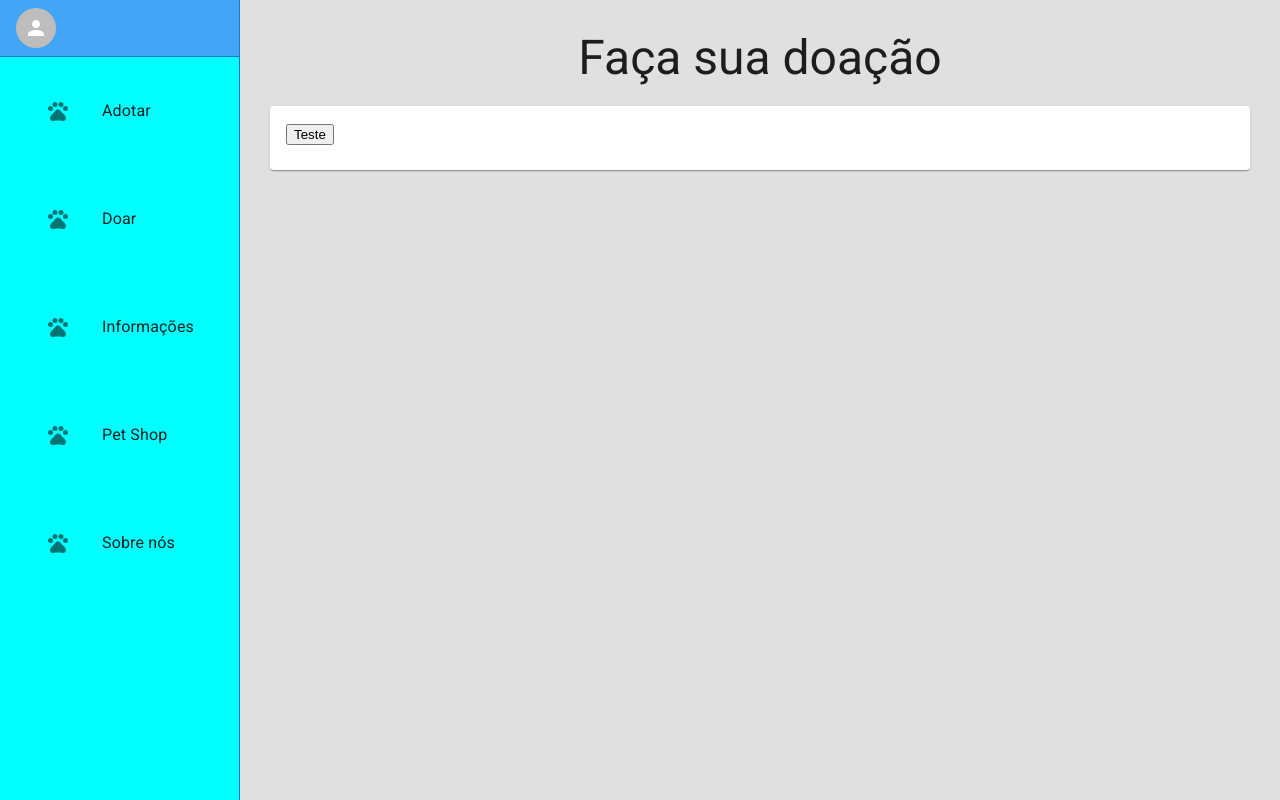
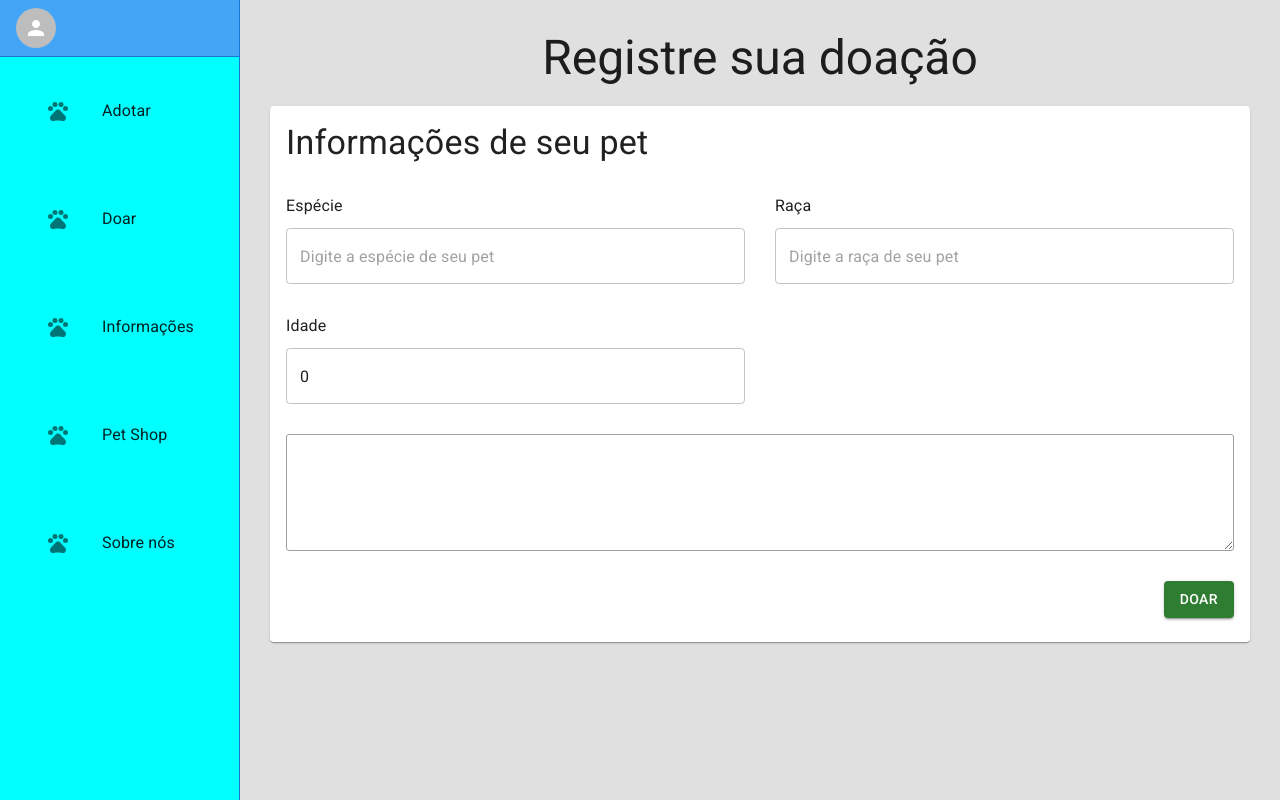
Before and after one commit to NicolasJardin/petway, a React (Create React App) app: page /pets/donation in a window 1280 px wide. Built offline with nearby package versions, Linux system fonts and the light colour scheme; no server answers.

Commit message:
Para fazer edit e add de pets

```diff
--- /dev/null
+++ b/src/modules/inputs/TextArea/TextArea.tsx
@@ -0,0 +1,19 @@
+import { TextareaAutosize, styled } from '@mui/material'
+
+const TextArea = styled(TextareaAutosize, { name: 'TextArea' })(({ theme }) => ({
+  padding: 20,
+  borderColor: theme.palette.grey[500],
+  borderRadius: 3,
+  resize: 'vertical',
+
+  '&:hover': {
+    borderColor: theme.palette.common.black
+  },
+
+  '&:focus': {
+    borderColor: theme.palette.primary.dark,
+    outline: theme.palette.primary.dark
+  }
+}))
+
+export default TextArea
--- /dev/null
+++ b/src/modules/inputs/TextArea/index.ts
@@ -0,0 +1 @@
+export { default } from './TextArea'
--- /dev/null
+++ b/src/modules/presentational/FormLabel/FormLabel.tsx
@@ -0,0 +1,22 @@
+import { FormLabelContainer } from './Styles'
+import { ComponentType } from 'react'
+import { Typography, TypographyProps } from '@mui/material'
+
+type FormLabelProps = {
+  text: string
+  typographyProps?: TypographyProps
+}
+
+const FormLabel: ComponentType<FormLabelProps> = ({ text, typographyProps, children }) => {
+  return (
+    <FormLabelContainer>
+      <Typography variant="body1" {...typographyProps}>
+        {text}
+      </Typography>
+
+      {children}
+    </FormLabelContainer>
+  )
+}
+
+export default FormLabel
--- /dev/null
+++ b/src/modules/presentational/FormLabel/Styles.ts
@@ -0,0 +1,7 @@
+import { styled } from '@mui/material'
+
+export const FormLabelContainer = styled('div')({
+  display: 'flex',
+  flexDirection: 'column',
+  gap: 10
+})
--- /dev/null
+++ b/src/modules/presentational/FormLabel/index.ts
@@ -0,0 +1 @@
+export { default } from './FormLabel'
--- a/src/views/pets/Adoption/Adoption.tsx
+++ b/src/views/pets/Adoption/Adoption.tsx
@@ -1,4 +1,4 @@
-import { Comment, Delete } from '@mui/icons-material'
+import { Comment, Delete, Edit } from '@mui/icons-material'
 import {
   Avatar,
   Card,
@@ -19,6 +19,8 @@ import { Fragment, useCallback, useEffect, useState } from 'react'
 import toast from 'react-hot-toast'
 import { useNavigate } from 'react-router-dom'
 import { Pet } from 'types/Pet'
+import { petRoute } from '../../../routes/petRoute'
+import { ActionsContainer } from './Styles'
 
 const Adoption = () => {
   const database = getDatabase()
@@ -76,7 +78,6 @@ const Adoption = () => {
 
     onValue(petsRef, data => {
       const pets: FirebasePets = data.val()
-      console.log({ pets })
 
       const parsedPets: Pet[] = Object.entries(pets).map(([key, value]) => {
         return {
@@ -116,20 +117,34 @@ const Adoption = () => {
                     <ListItem
                       alignItems="flex-start"
                       secondaryAction={
-                        <Fragment>
+                        <ActionsContainer>
                           <IconButton edge="end" aria-label="comments">
                             <Comment />
                           </IconButton>
                           {user?.id === pet.user.id && (
+                            <Fragment>
                               <IconButton
                                 edge="end"
-                              aria-label="comments"
+                                aria-label="edit"
+                                onClick={() =>
+                                  navigate(`${petRoute.items.donation.path}`, {
+                                    state: { pet }
+                                  })
+                                }
+                              >
+                                <Edit />
+                              </IconButton>
+
+                              <IconButton
+                                edge="end"
+                                aria-label="delete"
                                 onClick={() => openDialog(petRef)}
                               >
                                 <Delete />
                               </IconButton>
+                            </Fragment>
                           )}
-                        </Fragment>
+                        </ActionsContainer>
                       }
                     >
                       <ListItemAvatar>
--- a/src/views/pets/Adoption/Styles.ts
+++ b/src/views/pets/Adoption/Styles.ts
@@ -1,7 +1,8 @@
-import { Divider, ListItem, styled } from '@mui/material'
+import { Divider, styled } from '@mui/material'
 
-export const MainContainer = styled('div', { name: 'MainContainer' })({
-  // padding: 0
+export const ActionsContainer = styled('div', { name: 'ActionsContainer' })({
+  gap: 20,
+  display: 'flex'
 })
 
 export const UserInfoDivider = styled(Divider, { name: 'UserInfoDivider' })({
--- a/src/views/pets/Donation/Donation.tsx
+++ b/src/views/pets/Donation/Donation.tsx
@@ -1,34 +1,132 @@
-import { CardContent, Card } from '@mui/material'
+import { Card, CardContent, Typography } from '@mui/material'
+import { useAuth } from 'contexts/AuthContext/useAuth'
+import { getDatabase, push, ref, set, update } from 'firebase/database'
+import ButtonContained from 'modules/inputs/ButtonContained'
+import TextArea from 'modules/inputs/TextArea/TextArea'
+import TextInput from 'modules/inputs/TextInput/TextInput'
 import LayoutContent from 'modules/layout/LayoutContent'
-import { getDatabase, push, ref, set } from 'firebase/database'
-import { useCallback } from 'react'
+import FormLabel from 'modules/presentational/FormLabel'
+import { useCallback, useEffect, useMemo, useState } from 'react'
+import toast from 'react-hot-toast'
+import { useLocation, useNavigate } from 'react-router-dom'
+import { petRoute } from 'routes/petRoute'
 import { Pet } from 'types/Pet'
-import { useAuth } from 'contexts/AuthContext/useAuth'
+import { ButtonContainer, FormContainer, InputsContainer } from './Styles'
+
+type StateProps = {
+  pet?: Pet
+}
 
 const Donation = () => {
   const database = getDatabase()
   const petsRef = ref(database, 'pets')
   const newPetRef = push(petsRef)
 
+  const { state } = useLocation()
+
+  const pet = useMemo(() => {
+    if (state) return (state as StateProps).pet
+  }, [state])
+
+  console.log({ state, pet })
+
+  const [species, setSpecies] = useState<string>(pet?.species || '')
+  const [race, setRace] = useState<string>(pet?.race || '')
+  const [description, setDescription] = useState<string>(pet?.description || '')
+  const [age, setAge] = useState<number>(pet?.age || 0)
+
   const { user } = useAuth()
 
-  const petPayload: Pet = {
-    age: 2,
-    species: 'Cachorro',
-    description: 'Blablabla',
-    race: 'Beagle',
-    user: user!
-  }
+  const navigate = useNavigate()
 
-  const handleDonatePet = useCallback(() => {
-    set(newPetRef, petPayload)
-  }, [])
+  const petPayload = useMemo<Partial<Pet>>(
+    () => ({
+      age,
+      species,
+      race,
+      description,
+      user
+    }),
+    [age, species, race, description, user]
+  )
+
+  const handleDonatePet = useCallback(async () => {
+    try {
+      if (!state) {
+        await set(newPetRef, petPayload)
+
+        toast.success('Doação registrada com sucesso!')
+        navigate(petRoute.items.adoption.path)
+
+        return
+      }
+
+      const updates = {} as any
+      updates['/pets/' + pet?.id] = petPayload
+
+      update(ref(database), updates)
+
+      toast.success('Doação alterada com sucesso!')
+
+      navigate(petRoute.items.adoption.path)
+    } catch (e) {}
+  }, [navigate, newPetRef, petPayload, database, pet, state])
+
+  useEffect(() => {
+    if (!state) {
+      setAge(0)
+      setDescription('')
+      setRace('')
+      setSpecies('')
+    }
+  }, [state])
 
   return (
-    <LayoutContent title="Faça sua doação">
+    <LayoutContent title={state ? 'Altere sua doação' : 'Registre sua doação'}>
       <Card>
         <CardContent>
-          <button onClick={handleDonatePet}>Teste</button>
+          <Typography variant="h4">Informações de seu pet</Typography>
+
+          <FormContainer>
+            <InputsContainer>
+              <FormLabel text="Espécie">
+                <TextInput
+                  placeholder="Digite a espécie de seu pet"
+                  value={species}
+                  onChange={e => setSpecies(e.target.value)}
+                />
+              </FormLabel>
+
+              <FormLabel text="Raça">
+                <TextInput
+                  placeholder="Digite a raça de seu pet"
+                  value={race}
+                  onChange={e => setRace(e.target.value)}
+                />
+              </FormLabel>
+
+              <FormLabel text="Idade">
+                <TextInput
+                  type="number"
+                  placeholder="Digite a idade em anos de seu pet"
+                  value={age}
+                  onChange={({ target: { value } }) => setAge(Number(value))}
+                />
+              </FormLabel>
+            </InputsContainer>
+
+            <TextArea
+              minRows={5}
+              value={description}
+              onChange={e => setDescription(e.target.value)}
+            />
+
+            <ButtonContainer>
+              <ButtonContained color="success" onClick={handleDonatePet}>
+                {state ? 'Salvar' : 'Doar'}
+              </ButtonContained>
+            </ButtonContainer>
+          </FormContainer>
         </CardContent>
       </Card>
     </LayoutContent>
--- /dev/null
+++ b/src/views/pets/Donation/Styles.ts
@@ -0,0 +1,20 @@
+import { styled } from '@mui/material'
+
+export const FormContainer = styled('div', { name: 'FormContainer' })({
+  marginTop: 30,
+  display: 'flex',
+  flexDirection: 'column',
+  gap: 30
+})
+
+export const InputsContainer = styled('div', { name: 'InputsContainer' })({
+  display: 'grid',
+  alignItems: 'center',
+  gridTemplateColumns: '1fr 1fr',
+  gap: 30
+})
+
+export const ButtonContainer = styled('div', { name: 'ButtonContainer' })({
+  display: 'flex',
+  justifyContent: 'flex-end'
+})
```
Lines whose indentation alone changed are shown as unchanged.
